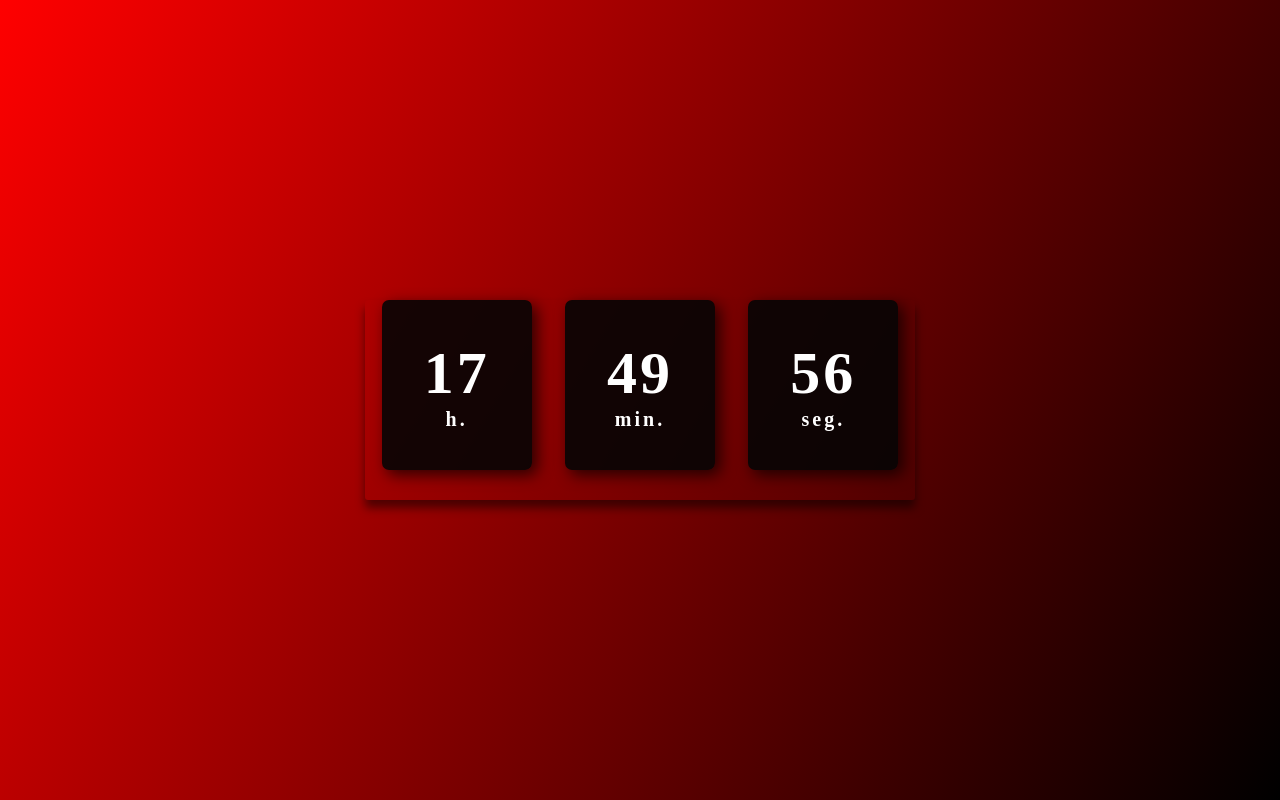
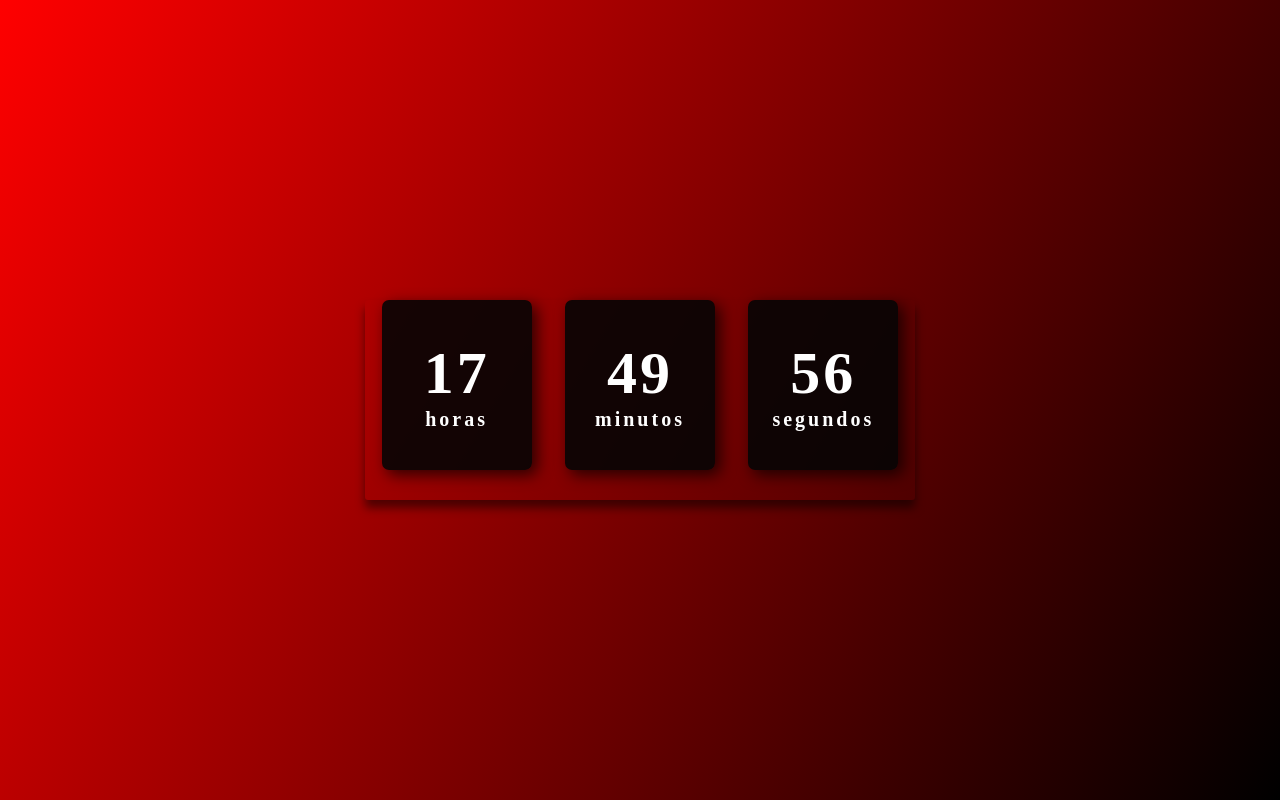
Before and after one commit to devmarcelomacedo/relogioDigital, a plain HTML site: page index.html in a window 1280 px wide. Drawn offline with Linux system fonts and the light colour scheme.

Commit message:
adicionei os nomes horas minutos e segundos

```diff
--- a/index.html
+++ b/index.html
@@ -11,17 +11,17 @@
     <div class="relogio">
         <div>
             <span id="horas">00</span>
-            <span class="tempo">h.</span>
+            <span class="tempo">horas</span>
         </div>
 
         <div>
             <span id="minutos">00</span>
-            <span class="tempo">min.</span>
+            <span class="tempo">minutos</span>
         </div>
 
         <div>
             <span id="segundos">00</span>
-            <span class="tempo">seg.</span>
+            <span class="tempo">segundos</span>
         </div>
     </div>
 
```
